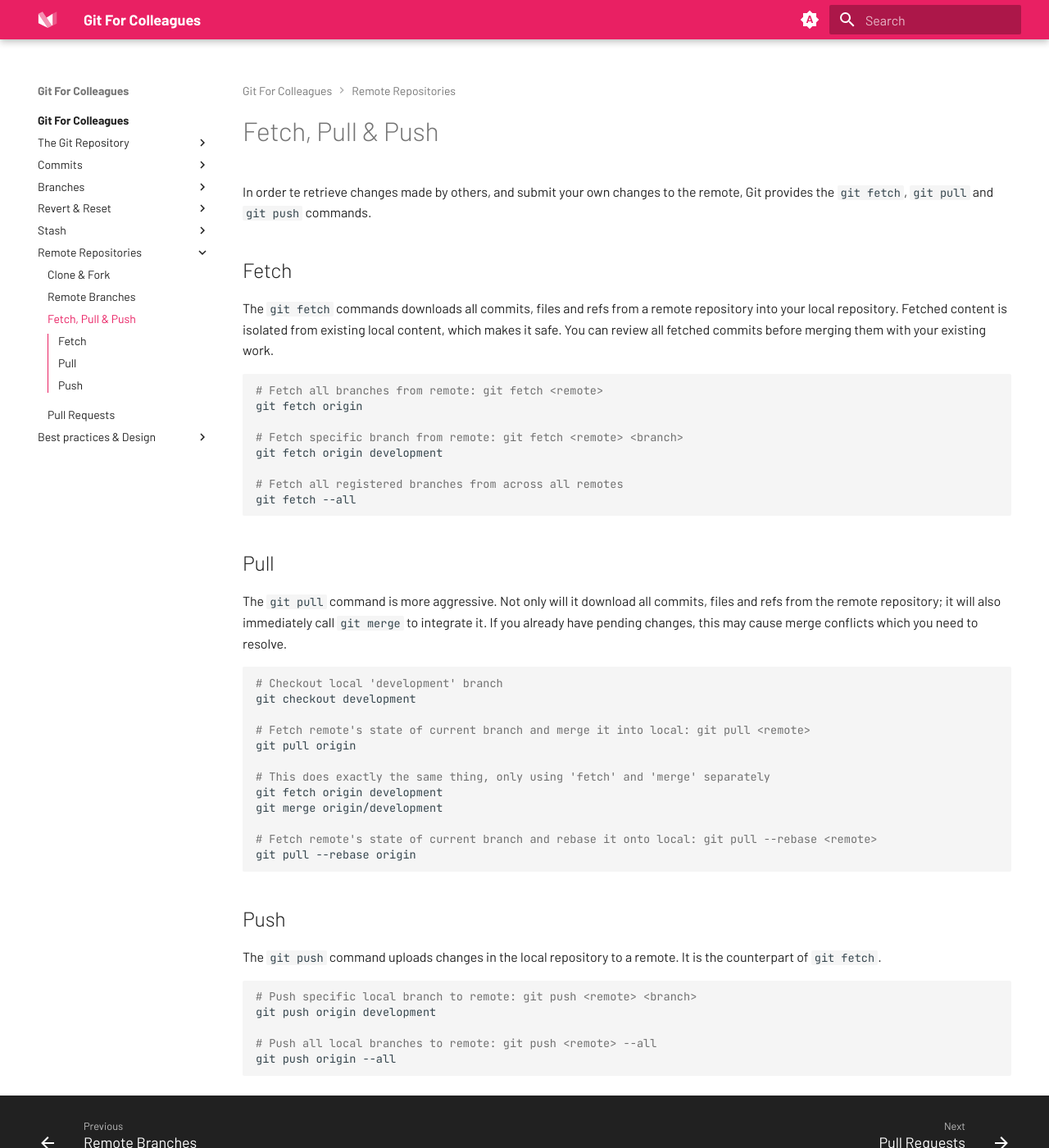
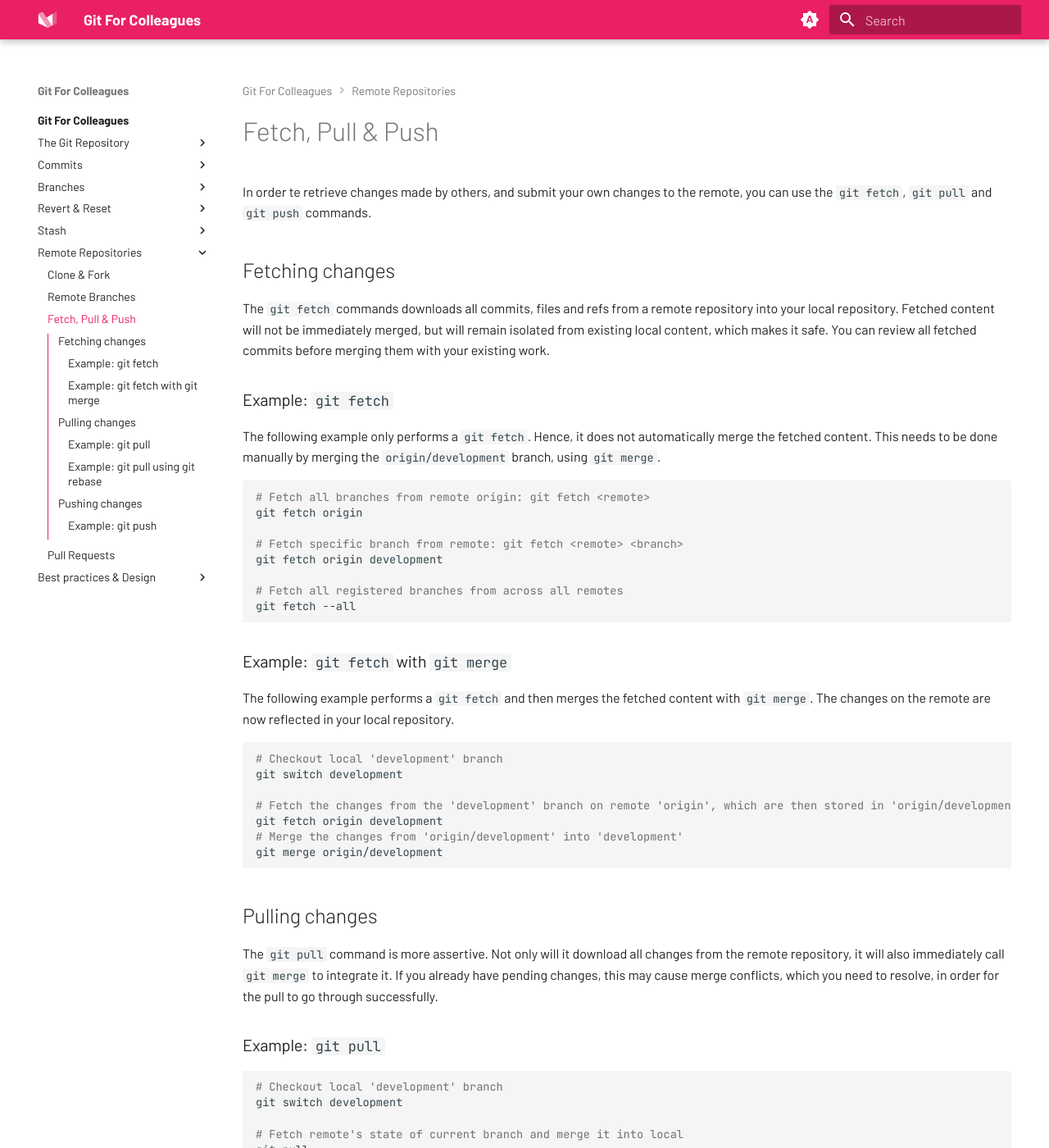
Before and after one commit to LPvdT/git-for-colleagues, an MkDocs documentation site: the page built from docs/remote_repos/fetch_pull_push.md, in a window 1280 px wide and 1400 px high. Shown: the whole window at 82% size. Built offline with MkDocs 1.6.1 and Material for MkDocs 9.7.7, drawn with Linux system fonts in a browser that asks for light colours; some of the changed text lies outside the part shown.

Commit message:
Change: Section remote repo changes

````diff
--- a/docs/remote_repos/fetch_pull_push.md
+++ b/docs/remote_repos/fetch_pull_push.md
@@ -1,13 +1,17 @@
 # Fetch, Pull & Push
 
-In order te retrieve changes made by others, and submit your own changes to the remote, Git provides the `git fetch`, `git pull` and `git push` commands.
+In order te retrieve changes made by others, and submit your own changes to the remote, you can use the `git fetch`, `git pull` and `git push` commands.
 
-## Fetch
+## Fetching changes
 
-The `git fetch` commands downloads all commits, files and refs from a remote repository into your local repository. Fetched content is isolated from existing local content, which makes it safe. You can review all fetched commits before merging them with your existing work.
+The `git fetch` commands downloads all commits, files and refs from a remote repository into your local repository. Fetched content will not be immediately merged, but will remain isolated from existing local content, which makes it safe. You can review all fetched commits before merging them with your existing work.
+
+### Example: `git fetch`
+
+The following example only performs a `git fetch`. Hence, it does not automatically merge the fetched content. This needs to be done manually by merging the `origin/development` branch, using `git merge`.
 
 ```bash
-# Fetch all branches from remote: git fetch <remote>
+# Fetch all branches from remote origin: git fetch <remote>
 git fetch origin
 
 # Fetch specific branch from remote: git fetch <remote> <branch>
@@ -17,33 +21,56 @@
 git fetch --all
 ```
 
-## Pull
+### Example: `git fetch` with `git merge`
 
-The `git pull` command is more aggressive. Not only will it download all commits, files and refs from the remote repository; it will also immediately call `git merge` to integrate it. If you already have pending changes, this may cause merge conflicts which you need to resolve.
+The following example performs a `git fetch` and then merges the fetched content with `git merge`. The changes on the remote are now reflected in your local repository.
 
 ```bash
 # Checkout local 'development' branch
-git checkout development
+git switch development
 
-# Fetch remote's state of current branch and merge it into local: git pull <remote>
-git pull origin
-
-# This does exactly the same thing, only using 'fetch' and 'merge' separately
+# Fetch the changes from the 'development' branch on remote 'origin', which are then stored in 'origin/development' locally
 git fetch origin development
+# Merge the changes from 'origin/development' into 'development'
 git merge origin/development
-
-# Fetch remote's state of current branch and rebase it onto local: git pull --rebase <remote>
-git pull --rebase origin
 ```
 
-## Push
+## Pulling changes
 
-The `git push` command uploads changes in the local repository to a remote. It is the counterpart of `git fetch`.
+The `git pull` command is more assertive. Not only will it download all changes from the remote repository, it will also immediately call `git merge` to integrate it. If you already have pending changes, this may cause merge conflicts, which you need to resolve, in order for the pull to go through successfully.
+
+### Example: `git pull`
 
 ```bash
-# Push specific local branch to remote: git push <remote> <branch>
+# Checkout local 'development' branch
+git switch development
+
+# Fetch remote's state of current branch and merge it into local
+git pull
+```
+
+### Example: `git pull` using `git rebase`
+
+The following example uses `git rebase` instead of `git merge` when integrating the fetched changes into the local active branch.
+
+```bash
+# Checkout local 'development' branch
+git switch development
+
+# Fetch remote's state of current branch and rebase it onto local
+git pull --rebase
+```
+
+## Pushing changes
+
+The `git push` command uploads your changes in the local repository to a remote. It is the counterpart of `git fetch`.
+
+### Example: `git push`
+
+```bash
+# Push commits in local 'development' branch to remote
 git push origin development
 
-# Push all local branches to remote: git push <remote> --all
+# Push commits across all local branches to remote 'origin'
 git push origin --all
 ```
````
Also changed, not shown: docs/remote_repos/clone_fork.md (+2 -2 lines), docs/remote_repos/pull_requests.md (+7 -4 lines).
